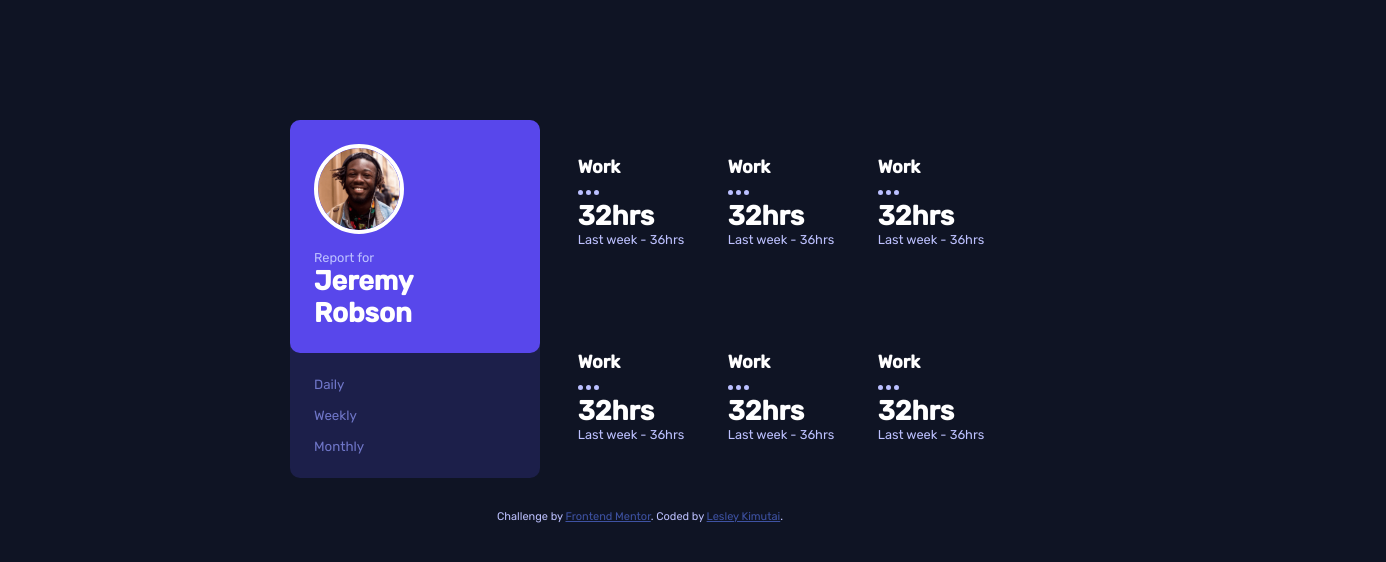
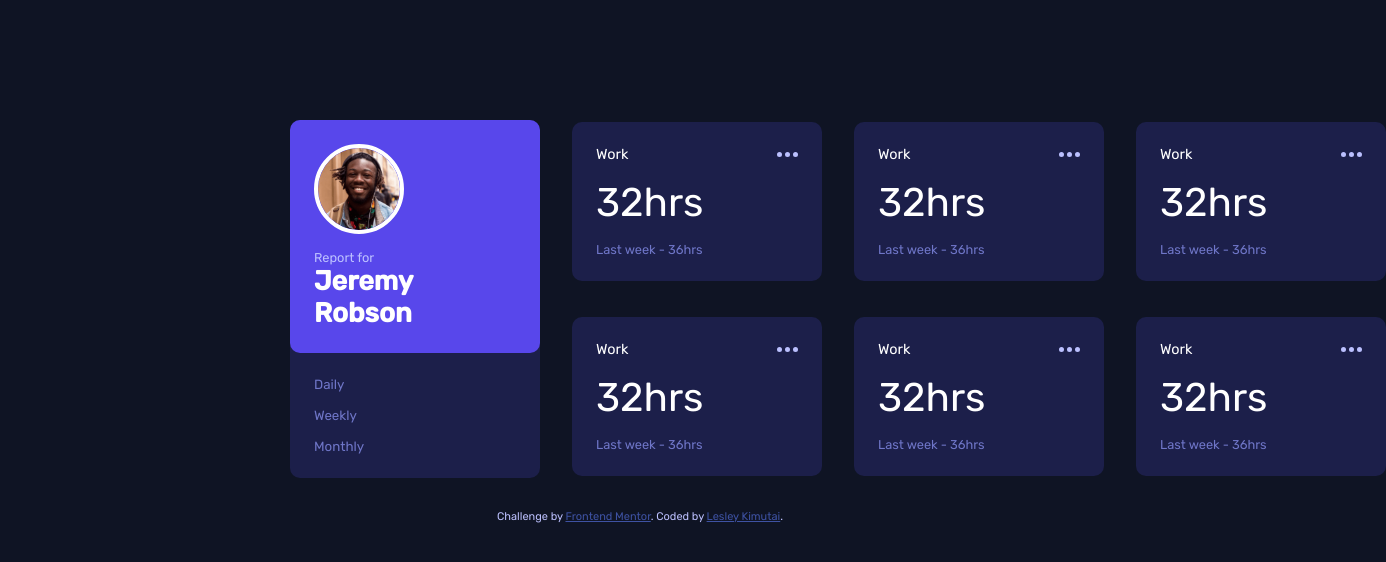
Before and after one commit to issagoodlifeInc/timetracking-dashboard, a React (Create React App) app: page / in a window 1280 px wide. Shown: the top 562 px of the page, 1386 px wide, since content can reach past the window. Built offline with nearby package versions, Linux system fonts and the light colour scheme.

Commit message:
Styling the card

```diff
--- a/src/styles.css
+++ b/src/styles.css
@@ -97,6 +97,44 @@ p {
 
 /* <<<>>>>>>>>>>>>>> User <<<>>>>>>>>>>>>>>*/
 
+/* <<<<<<<CARDs>>>>>> */
+
+.card {
+  padding: 1.5rem;
+  background-color: var(--darkblue);
+  border-radius: 10px;
+  width: min(250px, 100vw - 2rem);
+  margin-inline: auto;
+  margin-block: 1rem;
+}
+
+.top--card {
+  font-size: 0.9rem;
+  display: flex;
+  align-items: center;
+  justify-content: space-between;
+}
+
+.top--card img {
+  display: block;
+  max-width: 1.5rem;
+}
+
+.top--card h4 {
+  font-weight: 400;
+}
+
+.time--now {
+  font-size: 2.5rem;
+  font-weight: 400;
+  padding-block: 1rem;
+}
+
+.time--lastweek {
+  color: var(--desaturatedblue);
+}
+/* <<<<<<<CARDs>>>>>> */
+
 @media screen and (width > 600px) {
   .user_details {
     flex-direction: column;
@@ -119,6 +157,10 @@ p {
     /* >>>>>>>>>>>>>>>>>>>>>>To remove main margin ?>>>>>>>>>>>>>*/
     margin-block-start: 3rem;
     margin-block-end: 2rem;
+  }
+
+  .card {
+    margin-block: 0;
   }
 }
 @media screen and (width > 800px) {
```
